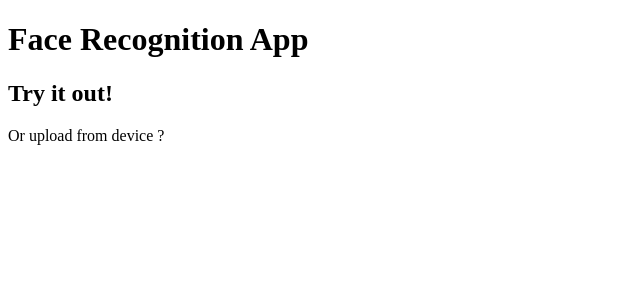
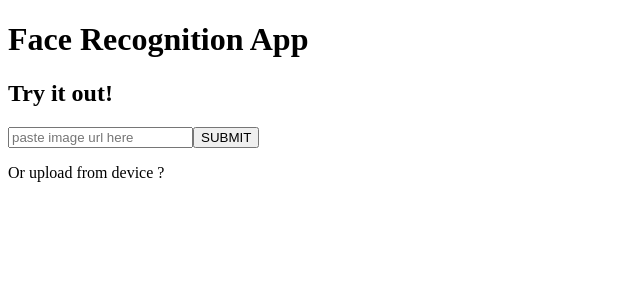
Before and after one commit to HarshaSudheer/azure-face-recognition-app, a React (Create React App) app: page / in a window 1280 px wide. Shown: the top 300 px of the page, without its empty margins (0-640 px from the left). Built offline with nearby package versions, Linux system fonts and the light colour scheme.

Commit message:
Add. basic elements in ImageUrl

```diff
--- a/src/components/ImageUrl.js
+++ b/src/components/ImageUrl.js
@@ -1,9 +1,28 @@
-import React from "react";
-
+import React, { useState } from "react";
 const ImageUrl = () => {
-    return(
-        <div></div>
-    )
+ const [image, setImage] = useState("");
+ const [outputImage, setOutputImage] = useState(false);
+ const handleSubmit = () => {
+  setOutputImage(true);
+ }
+ const handleBack = () => {
+  setOutputImage(false);
+  setImage("");
+ }
+ return (
+  <div>
+   {(!outputImage) ?
+   <div>
+    <input type="text" placeholder="paste image url here" value={image} onChange={event => setImage(event.target.value)} />
+    <button type="button" onClick={handleSubmit}>SUBMIT</button>
+   </div>
+   :
+   <div>
+    <img src={image} alt="output" /><br/>
+    <button type="button" onClick={handleBack}>BACK</button>
+   </div>
+   }
+  </div>
+ );
 }
-
 export default ImageUrl;
```
